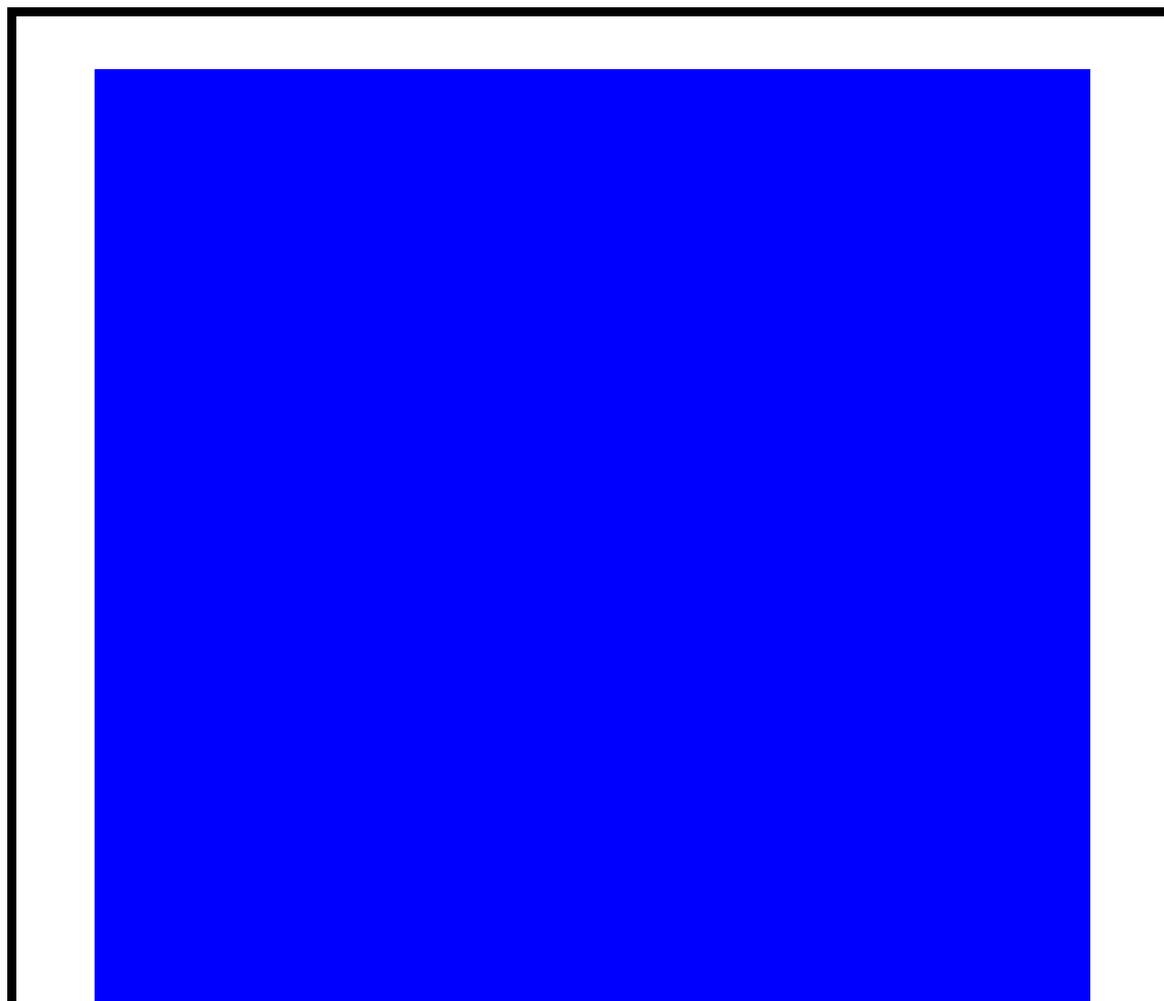
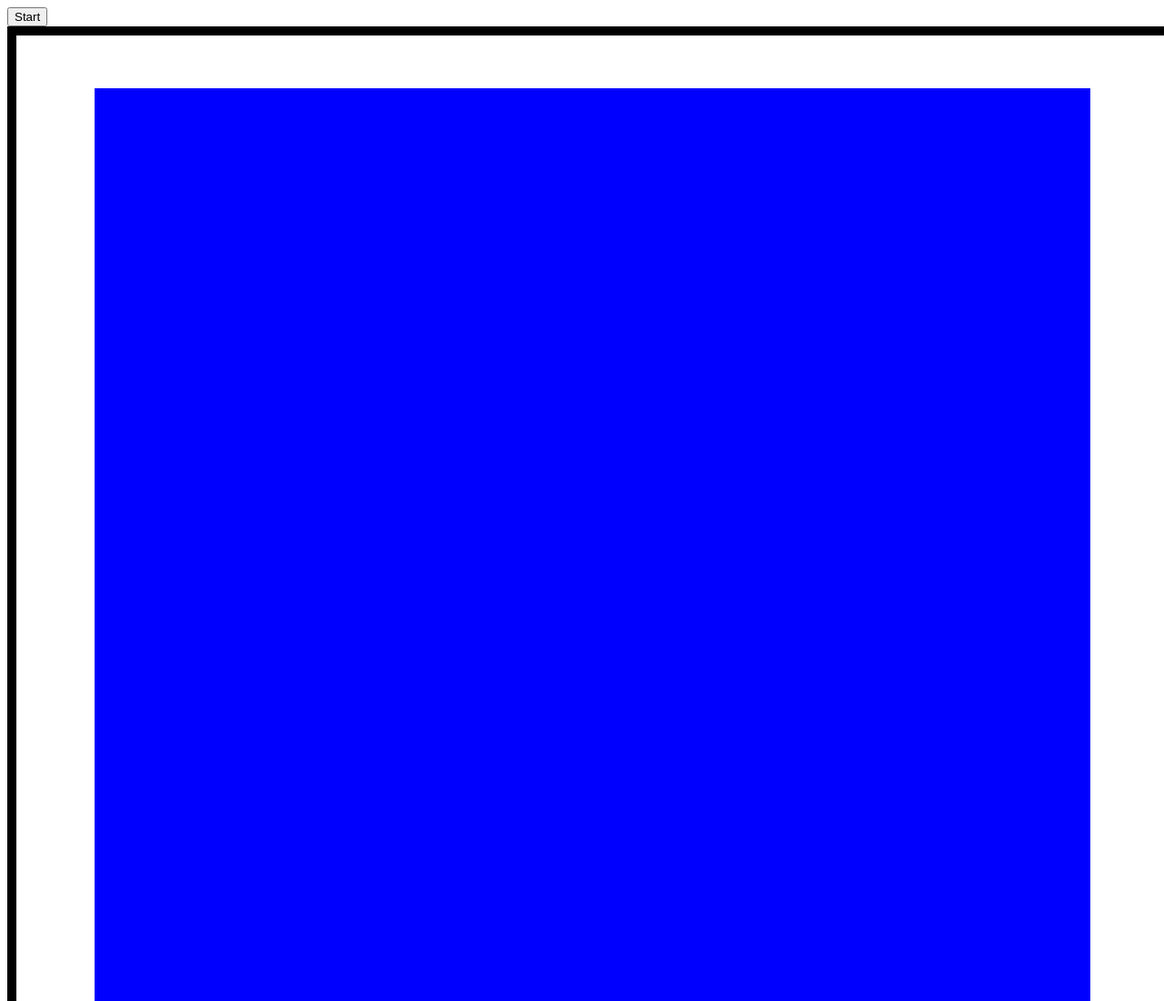
Before and after one commit to JanPomelo/odin-etch-a-sketch, a plain HTML site: page index.html in a window 1280 px wide. Shown: the top 1100 px of the page at 91% size. Drawn offline with Linux system fonts and the light colour scheme.

Commit message:
Add Start button to index.html

```diff
--- a/index.html
+++ b/index.html
@@ -8,6 +8,9 @@
     <link rel="stylesheet" href="./style/styles.css" />
   </head>
   <body>
+    <div id="heading">
+      <button id="start">Start</button>
+    </div>
     <div id="container"></div>
   </body>
   <script src="./script.js"></script>
```
